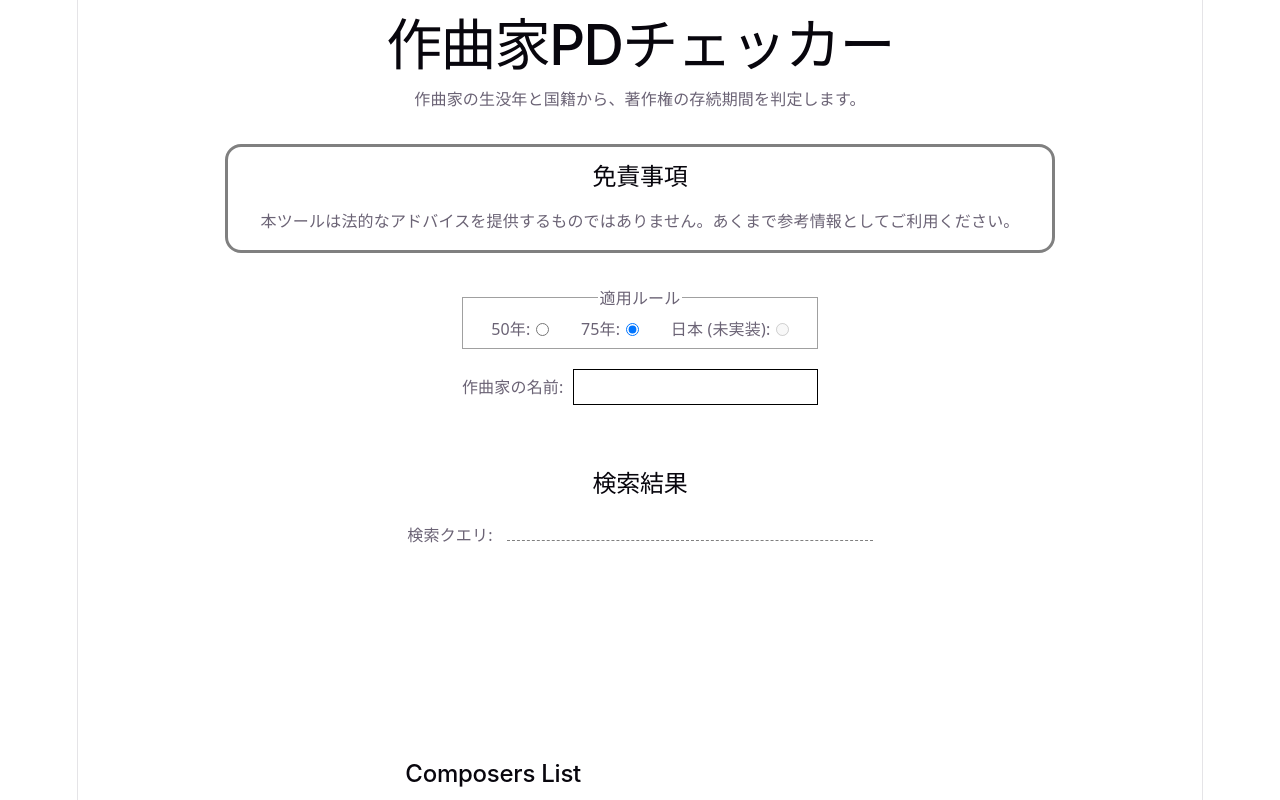
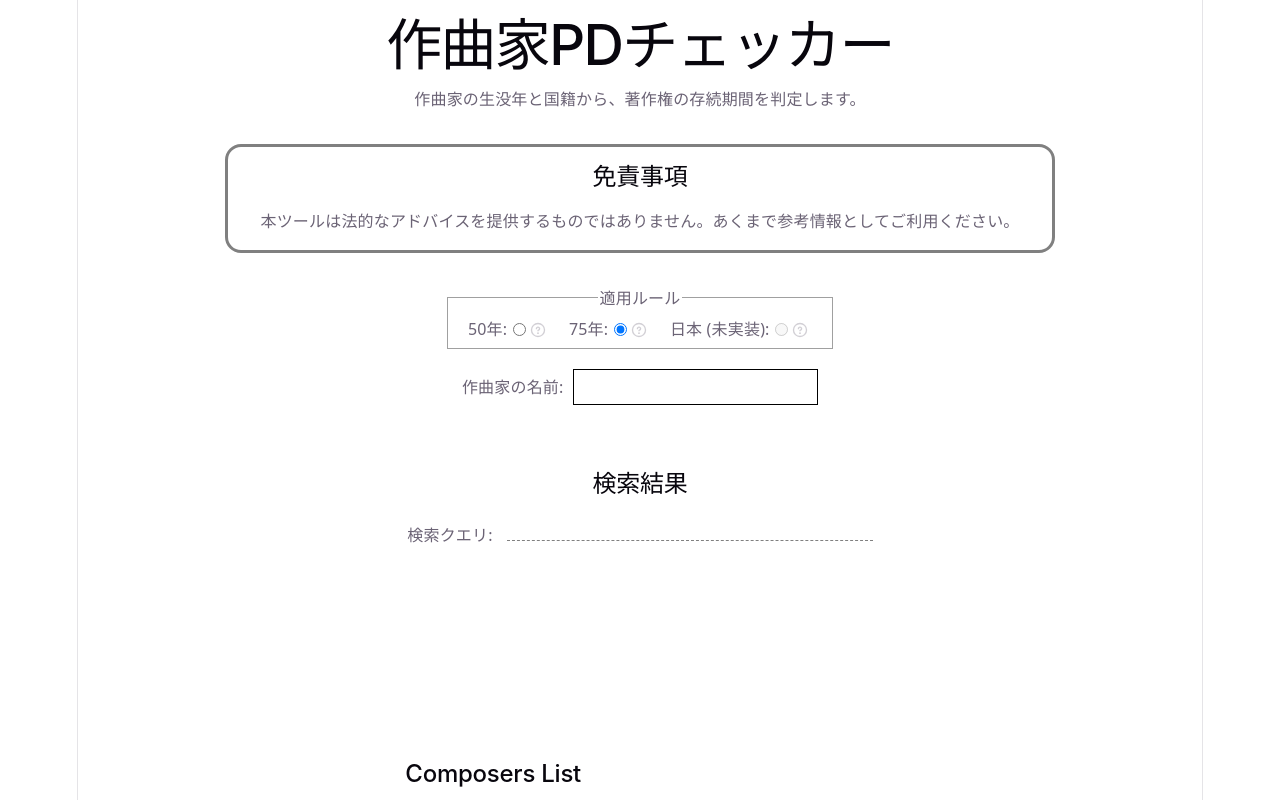
Before and after one commit to y-fukihara/pd-checker, a React (Vite) app: page / in a window 1280 px wide. Shown: the top 800 px of the page. Built offline with nearby package versions, Linux system fonts and the light colour scheme; a web font is replaced by a local one.

Commit message:
FontAwesome

```diff
--- a/package.json
+++ b/package.json
@@ -10,6 +10,12 @@
     "preview": "vite preview"
   },
   "dependencies": {
+    "@fortawesome/fontawesome-svg-core": "^7.2.0",
+    "@fortawesome/free-brands-svg-icons": "^7.2.0",
+    "@fortawesome/free-regular-svg-icons": "^7.2.0",
+    "@fortawesome/free-solid-svg-icons": "^7.2.0",
+    "@fortawesome/react-fontawesome": "^3.3.0",
+    "fontawesome": "^5.6.3",
     "luxon": "^3.7.2",
     "react": "^19.2.4",
     "react-dom": "^19.2.4",
--- a/src/App.css
+++ b/src/App.css
@@ -9,14 +9,33 @@ div#app > div {
 }
 
 fieldset#field-region {
+  display: flex;
+  flex-flow: row wrap;
+  gap: 1.2em;
+
+  padding-inline: 1.25em;
+
   label {
     margin-right: .6ch;
   }
+
   input[type="radio"] {
     vertical-align: -1px;
   }
-  input:has(+ label) {
-    margin-right: 2em;
+  input[type="radio"] + svg {
+    margin-inline: .125em;
+    vertical-align: -9%;
+    scale: 0.9;
+
+    opacity: 0.3;
+    &:hover {
+      cursor: not-allowed;
+    }
+  }
+}
+@media only screen and (max-width: 40rem) {
+  fieldset#field-region {
+    gap: 1em;
   }
 }
 
--- a/src/App.tsx
+++ b/src/App.tsx
@@ -1,5 +1,12 @@
 import { useState } from 'react'
 import { DateTime } from 'luxon'
+import { FontAwesomeIcon } from '@fortawesome/react-fontawesome'
+import { library } from '@fortawesome/fontawesome-svg-core'
+import { fas } from '@fortawesome/free-solid-svg-icons'
+import { far } from '@fortawesome/free-regular-svg-icons'
+import { fab } from '@fortawesome/free-brands-svg-icons'
+library.add(fas, far, fab)
+
 import './App.css'
 import Composers from './data/composers.json'
 
@@ -92,12 +99,21 @@ function App() {
       <form id="form-name" name="search-by-name" accessKey="q">
         <fieldset id="field-region">
           <legend>適用ルール</legend>
+          <div className="field-item">
             <label htmlFor="region-50yrs">50年:</label>
             <input type="radio" name="region" id="region-50yrs" onChange={() => setConfigRegion("50yrs")} />
+            <FontAwesomeIcon icon={["far", "circle-question"]} />
+          </div>
+          <div className="field-item">
             <label htmlFor="region-75yrs">75年:</label>
             <input type="radio" defaultChecked name="region" value="75yrs" id="region-75yrs" onChange={() => setConfigRegion("75yrs")} />
+            <FontAwesomeIcon icon={["far", "circle-question"]} />
+          </div>
+          <div className="field-item">
             <label htmlFor="region-jpn">日本 (未実装):</label>
             <input type="radio" disabled name="region" value="jpn" id="region-jpn" />
+            <FontAwesomeIcon icon={["far", "circle-question"]} />
+          </div>
         </fieldset>
         <label htmlFor="name">作曲家の名前:</label>
         <input type="text" id="name" name="name" onChange={(e) => {setQueryName(e.target.value)}}></input>
```
Also changed, not shown: 1 other file (tests, documents, lock files or other folders). Lines whose indentation alone changed are shown as unchanged.
